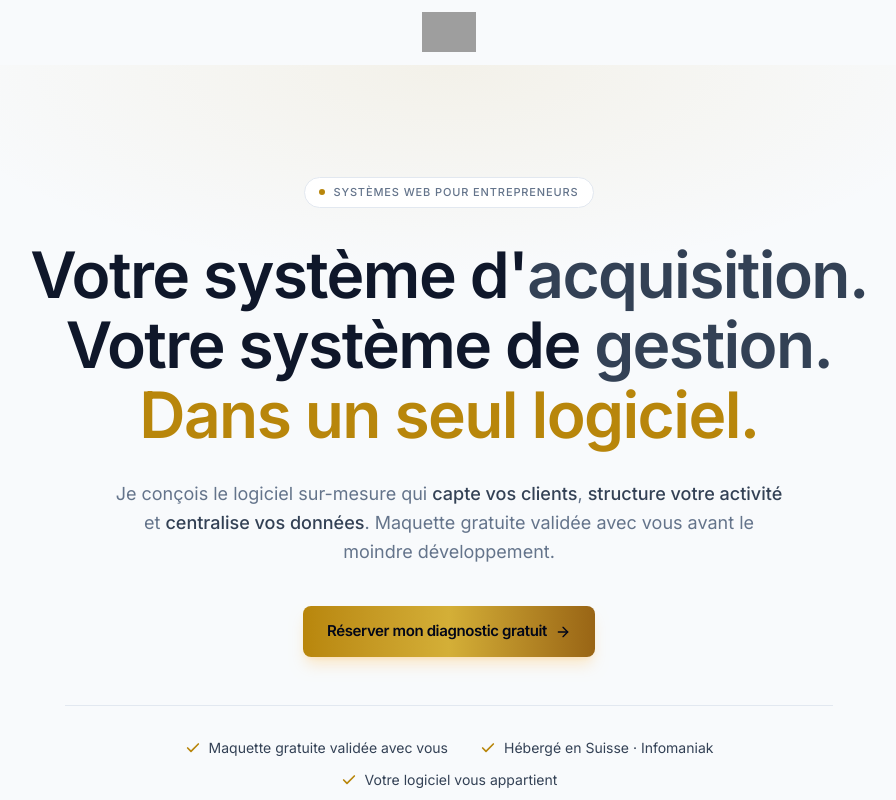
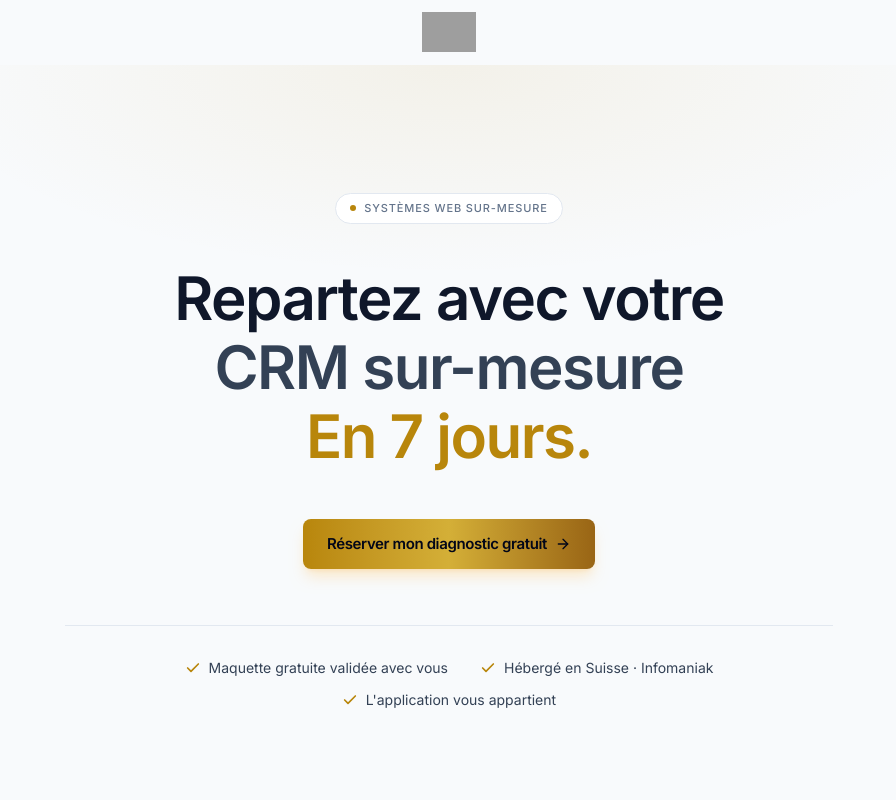
Before and after one commit to PATAWALA/System-Architect, a Next.js app: page / in a window 1280 px wide. Shown: the top 800 px of the page, without its empty margins (191-1087 px from the left). Built offline with nearby package versions, Linux system fonts and the light colour scheme; grey boxes are pictures that could not be loaded.

Commit message:
89 update

```diff
--- a/components/sections/hero-section.tsx
+++ b/components/sections/hero-section.tsx
@@ -3,11 +3,21 @@
 import { motion } from "framer-motion";
 import { ArrowRight, Check } from "lucide-react";
 import { Button } from "@/components/ui/button";
+import { RotatingWords } from "@/components/ui/rotating-words";
+
+const ROTATING_WORDS = [
+  "portail client",
+  "système d'acquisition",
+  "CRM sur-mesure",
+  "outil de gestion",
+  "machine à écrire",
+  "logiciel métier",
+];
 
 const REASSURANCES = [
   "Maquette gratuite validée avec vous",
   "Hébergé en Suisse · Infomaniak",
-  "Votre logiciel vous appartient",
+  "L'application vous appartient",
 ];
 
 export function HeroSection() {
@@ -25,7 +35,7 @@ export function HeroSection() {
         className="absolute inset-x-0 top-0 h-[600px] bg-[radial-gradient(ellipse_60%_50%_at_50%_0%,rgba(184,134,11,0.08),transparent_70%)] pointer-events-none"
       />
 
-      <div className="relative mx-auto max-w-4xl px-6 pt-20 pb-24 lg:pt-28 lg:pb-32">
+      <div className="relative mx-auto max-w-4xl px-6 pt-24 pb-20 lg:pt-32 lg:pb-24">
         <div className="flex flex-col items-center text-center">
           {/* ---------- Badge ---------- */}
           <motion.div
@@ -35,10 +45,10 @@ export function HeroSection() {
             className="inline-flex items-center gap-2 px-3.5 py-1.5 rounded-full bg-white border border-[#E2E8F0] text-[11px] font-medium tracking-[0.08em] uppercase text-[#64748B]"
           >
             <span className="w-1.5 h-1.5 rounded-full bg-[#B8860B]" />
-            Systèmes web pour entrepreneurs
+            Systèmes web sur-mesure
           </motion.div>
 
-          {/* ---------- H1 en 3 lignes ---------- */}
+          {/* ---------- H1 avec mot rotatif ---------- */}
           <motion.h1
             initial={{ opacity: 0, y: 16 }}
             animate={{ opacity: 1, y: 0 }}
@@ -47,43 +57,18 @@ export function HeroSection() {
               delay: 0.05,
               ease: [0.22, 1, 0.36, 1] as const,
             }}
-            className="mt-8 text-[36px] sm:text-5xl lg:text-[64px] font-semibold tracking-tight text-[#0F172A] leading-[1.1]"
+            className="mt-10 text-[34px] sm:text-5xl lg:text-[60px] font-semibold tracking-tight text-[#0F172A] leading-[1.15]"
           >
-            Votre système d'
-            <span className="text-[#334155]">acquisition.</span>
+            Repartez avec votre
             <br />
-            Votre système de{" "}
-            <span className="text-[#334155]">gestion.</span>
+            <RotatingWords
+              words={ROTATING_WORDS}
+              displayDuration={2200}
+              fadeDuration={0.45}
+            />
             <br />
-            <span className="text-[#B8860B]">Dans un seul logiciel.</span>
+            <span className="text-[#B8860B]">En 7 jours.</span>
           </motion.h1>
-
-          {/* ---------- Sous-titre ---------- */}
-          <motion.p
-            initial={{ opacity: 0, y: 14 }}
-            animate={{ opacity: 1, y: 0 }}
-            transition={{
-              duration: 0.6,
-              delay: 0.15,
-              ease: [0.22, 1, 0.36, 1] as const,
-            }}
-            className="mt-7 text-lg text-[#64748B] leading-relaxed max-w-2xl"
-          >
-            Je conçois le logiciel sur-mesure qui{" "}
-            <span className="text-[#334155] font-medium">
-              capte vos clients
-            </span>
-            ,{" "}
-            <span className="text-[#334155] font-medium">
-              structure votre activité
-            </span>{" "}
-            et{" "}
-            <span className="text-[#334155] font-medium">
-              centralise vos données
-            </span>
-            . Maquette gratuite validée avec vous avant le moindre
-            développement.
-          </motion.p>
 
           {/* ---------- CTA unique ---------- */}
           <motion.div
@@ -91,10 +76,10 @@ export function HeroSection() {
             animate={{ opacity: 1, y: 0 }}
             transition={{
               duration: 0.6,
-              delay: 0.25,
+              delay: 0.2,
               ease: [0.22, 1, 0.36, 1] as const,
             }}
-            className="mt-10"
+            className="mt-12"
           >
             <Button size="lg" variant="primary" onClick={scrollToForm}>
               Réserver mon diagnostic gratuit
@@ -109,10 +94,10 @@ export function HeroSection() {
             variants={{
               hidden: {},
               visible: {
-                transition: { staggerChildren: 0.1, delayChildren: 0.45 },
+                transition: { staggerChildren: 0.1, delayChildren: 0.4 },
               },
             }}
-            className="mt-12 pt-8 border-t border-[#E2E8F0] flex flex-wrap justify-center gap-x-8 gap-y-3 w-full max-w-3xl"
+            className="mt-14 pt-8 border-t border-[#E2E8F0] flex flex-wrap justify-center gap-x-8 gap-y-3 w-full max-w-3xl"
           >
             {REASSURANCES.map((r) => (
               <motion.li
--- /dev/null
+++ b/components/ui/rotating-words.tsx
@@ -0,0 +1,61 @@
+"use client";
+
+import { useEffect, useState } from "react";
+import { AnimatePresence, motion } from "framer-motion";
+import { cn } from "@/lib/utils";
+
+interface RotatingWordsProps {
+  words: string[];
+  /** Durée d'affichage de chaque mot (ms) */
+  displayDuration?: number;
+  /** Durée de la transition (s) */
+  fadeDuration?: number;
+  className?: string;
+}
+
+export function RotatingWords({
+  words,
+  displayDuration = 2200,
+  fadeDuration = 0.45,
+  className,
+}: RotatingWordsProps) {
+  const [index, setIndex] = useState(0);
+
+  useEffect(() => {
+    const timer = setTimeout(() => {
+      setIndex((i) => (i + 1) % words.length);
+    }, displayDuration);
+    return () => clearTimeout(timer);
+  }, [index, words.length, displayDuration]);
+
+  // Mot le plus long → pour réserver l'espace
+  const longest = words.reduce((a, b) => (a.length > b.length ? a : b));
+
+  return (
+    <span className={cn("relative inline-grid align-baseline", className)}>
+      {/* Réservation d'espace invisible */}
+      <span className="invisible col-start-1 row-start-1" aria-hidden>
+        {longest}
+      </span>
+
+      {/* Mot animé */}
+      <span className="col-start-1 row-start-1 inline-flex justify-center">
+        <AnimatePresence mode="wait" initial={false}>
+          <motion.span
+            key={words[index]}
+            initial={{ opacity: 0, y: 12 }}
+            animate={{ opacity: 1, y: 0 }}
+            exit={{ opacity: 0, y: -12 }}
+            transition={{
+              duration: fadeDuration,
+              ease: [0.22, 1, 0.36, 1] as const,
+            }}
+            className="whitespace-nowrap text-[#334155]"
+          >
+            {words[index]}
+          </motion.span>
+        </AnimatePresence>
+      </span>
+    </span>
+  );
+}
```
